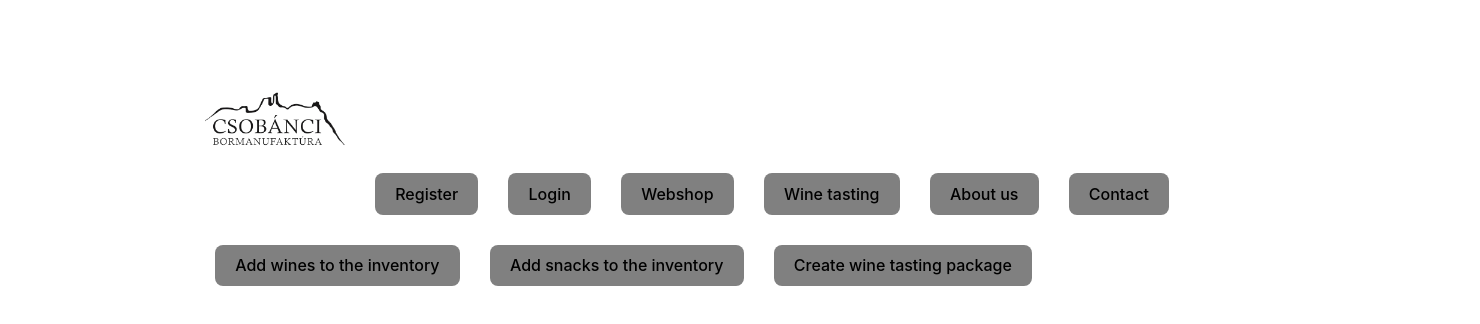
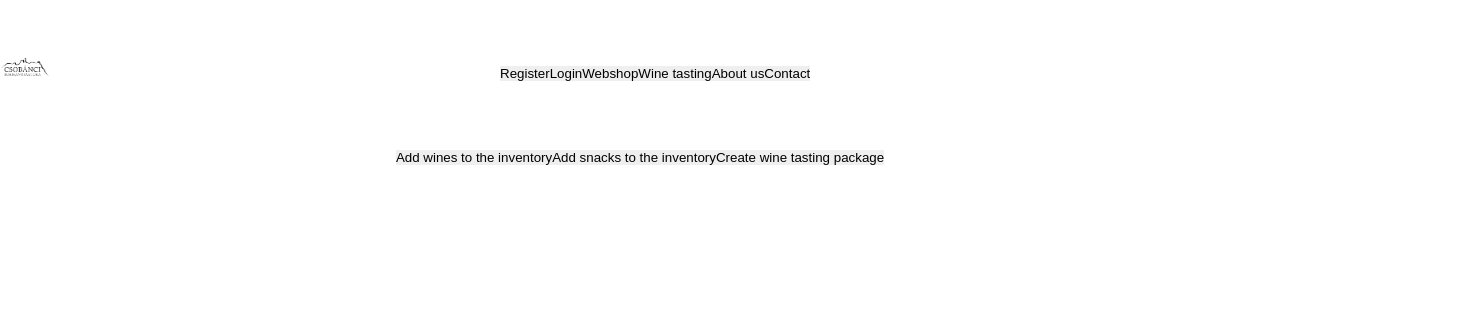
Before and after one commit to Tyna1992/PetProject, a React (Vite) app in the folder VineyardSite/Client/VineyardSiteClient/: page /admin in a window 1280 px wide. Shown: the top 324 px of the page, 1480 px wide, since content can reach past the window. Built offline with nearby package versions, Linux system fonts and the light colour scheme; no server answers.

Commit message:
fix: app CSS design fixed

```diff
--- a/VineyardSite/Client/VineyardSiteClient/src/index.css
+++ b/VineyardSite/Client/VineyardSiteClient/src/index.css
@@ -1,3 +1,13 @@
+*,
+*::before,
+*::after{
+  margin: 0;
+  padding: 0;
+  border: none;
+  text-decoration: none;
+  overflow-x: hidden;
+}
+
 :root {
   font-family: Inter, system-ui, Avenir, Helvetica, Arial, sans-serif;
   line-height: 1.5;
@@ -10,32 +20,112 @@
   -webkit-font-smoothing: antialiased;
   -moz-osx-font-smoothing: grayscale;
 }
+
+.Layout{
+  display: flex;
+  flex-direction: column;
+  justify-content: flex-start;
+    align-items: center;
+    height: 100dvh;
+    width: 100dvw;
+}
+
+.links{
+  display:flex;
+  gap: 1rem;
+    justify-content: space-evenly;
+  align-items: center;
+  height: 100%;
+  width: 90%;
+}
+
 .image {
-  width: 150px;
-  height: auto;
-  margin-right: 10px;
+  width: 10%;
+  height: 100%;
+  overflow-y: hidden;
 
 }
 
-.Layout{
-  position: absolute;
-    top: 0%;
-  left: 200px;
+.image img{
   width: 100%;
-    align-self: flex-start;
-  margin-top: 50px;
+  height: 100%;
+
 }
 
-.container {
+.slider{
+    display: flex;
+    justify-content: center;
+    align-items: center;
+    height: 100vh;
+    width: 50vh;
+    overflow: hidden;
+    position: relative;
+
+}
+
+
+
+.homeButton {
+
+  border-radius: 8px;
+  border: 1px solid transparent;
+  padding: 0.6em 1.2em;
+  font-size: 1em;
+  font-weight: 500;
+  font-family: inherit;
+  text-align: center;
+  background-color: transparent;
+  cursor: pointer;
+  transition: border-color 0.25s;
+  padding-right: 50px;
+  padding-left: 80px;
+  width: auto;
+
+}
+nav{
   display: flex;
+  gap: 1rem;
+  flex-wrap: nowrap;
+  padding: 0 20px;
+  justify-content:flex-start;
   align-items: center;
-  justify-content: left;
-  width: 95vw;
-  margin-top: 0px;
-  position: absolute;
-    top: 0%;
-    left: 0%;
+  background-color: white;
+  position: sticky;
+  top: 0;
+  left: 0;
+  width: 100%;
+  z-index: 101;
+  height: 18%;
+
+
 }
+
+@media screen and (max-width: 1485px) {
+  nav{
+    gap: 0;
+    justify-content: flex-start;
+  }
+  .homeButton{
+    padding-right: 0.5rem;
+    padding-left: 0.5rem;
+
+  }
+}
+@media screen and (max-width: 768px) {
+  nav {
+    flex-direction: column;
+    justify-content: flex-start;
+  }
+
+  .homeButton {
+
+    padding-right: 0.5rem;
+    padding-left: 0.5rem;
+  }
+}
+
+
+
 
 a {
   font-weight: 500;
@@ -59,18 +149,9 @@ h1 {
   line-height: 1.1;
 }
 
-button {
-  margin: 15px 15px;
-  border-radius: 8px;
-  border: 1px solid transparent;
-  padding: 0.6em 1.2em;
-  font-size: 1em;
-  font-weight: 500;
-  font-family: inherit;
-  background-color: gray;
-  cursor: pointer;
-  transition: border-color 0.25s;
-}
+
+
+
 button:hover {
   border-color: black;
   background-color: black;
```
